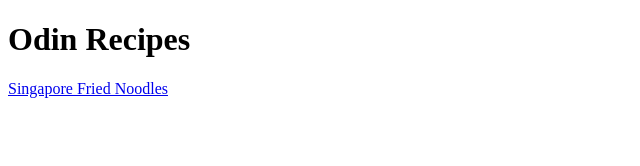
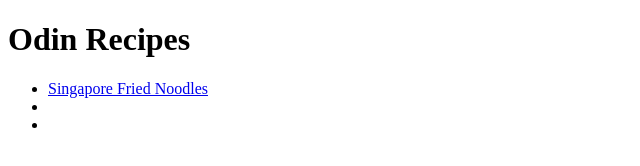
Before and after one commit to ayeayeish/odin-recipes, a plain HTML site: page index.html in a window 1280 px wide. Shown: the whole page, without its empty margins (0-640 px from the left). Drawn offline with Linux system fonts and the light colour scheme.

Commit message:
Add 2 new links for recipes

```diff
--- a/index.html
+++ b/index.html
@@ -9,7 +9,12 @@
 <body>
 
     <h1>Odin Recipes</h1>
-    <a href="recipes/singapore-noodles.html">Singapore Fried Noodles</a>
+
+    <ul>
+        <li><a href="recipes/singapore-noodles.html">Singapore Fried Noodles</a></li>
+        <li><a href=""></a></li>
+        <li><a href=""></a></li>
+    </ul>
 
 
 </body>
```
